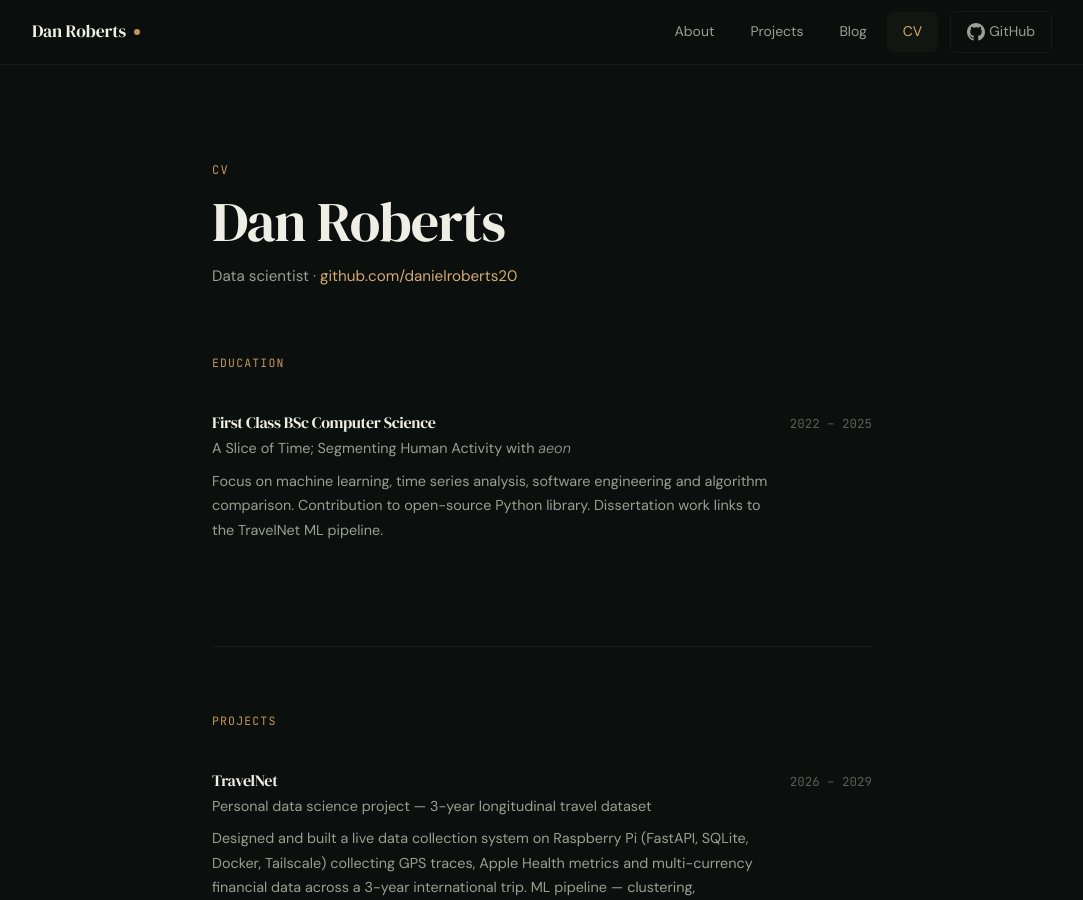
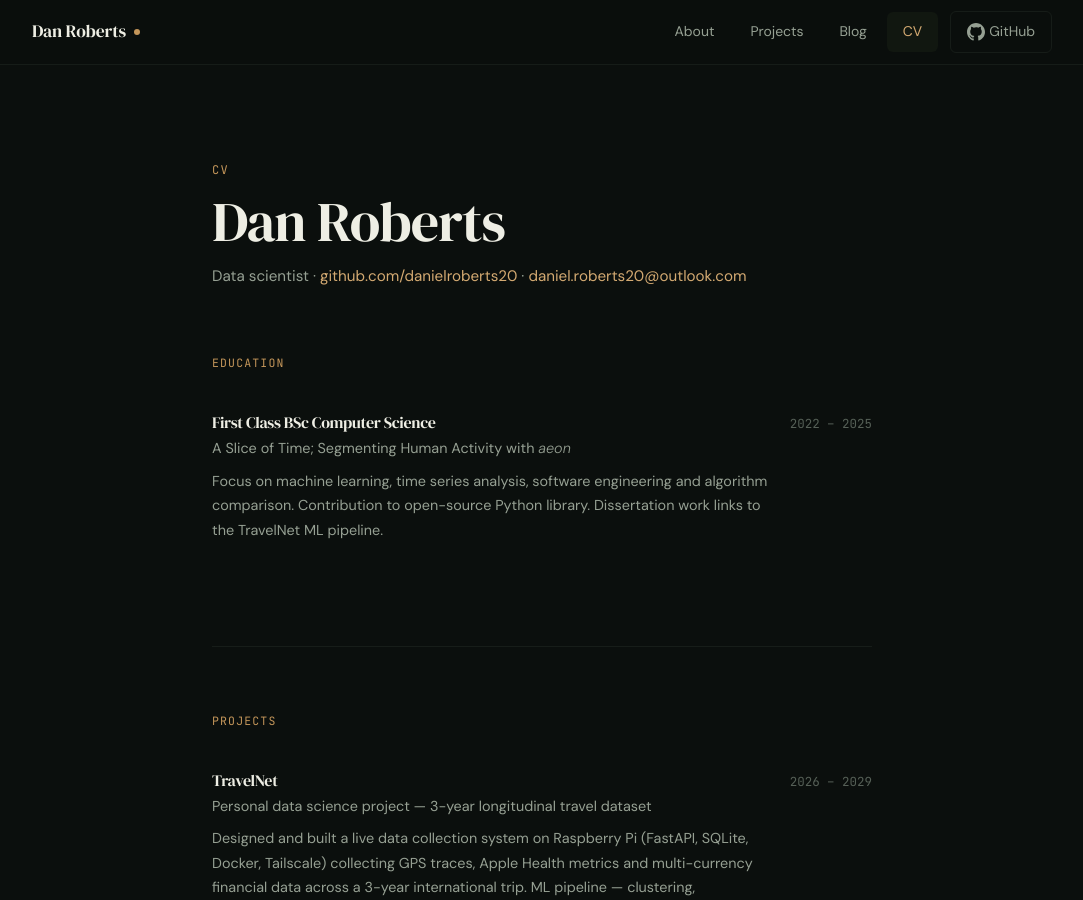
Before and after one commit to danielroberts20/danielroberts20.github.io, a Jekyll site: the page built from cv.md, in a window 1280 px wide and 900 px high. Shown: the whole window, without its empty margins (98-1181 px from the left). Built offline with Jekyll 4.4.1, drawn with Linux system fonts in a browser that asks for light colours.

Commit message:
Updated contact information

```diff
--- a/_includes/footer.html
+++ b/_includes/footer.html
@@ -5,8 +5,13 @@
       <p class="footer-tagline">Data scientist in transit — building TravelNet from the road.</p>
     </div>
     <div class="footer-links">
-      <a href="https://github.com/{{ site.github_username }}" target="_blank" rel="noopener">GitHub</a>
       <a href="{{ '/blog/' | relative_url }}">Blog</a>
+      <a href="https://github.com/{{ site.github_username }}" target="_blank" rel="noopener"aria-label="GitHub">
+        <i class="fa-brands fa-github"></i>
+      </a>
+      <a href="https://www.linkedin.com/in/daniel-roberts-69b55b240/" target="_blank" rel="noopener" aria-label="LinkedIn">
+        <i class="fa-brands fa-linkedin"></i>
+      </a>
       <a href="{{ '/cv/' | relative_url }}">CV</a>
     </div>
     <div class="footer-right">
--- a/_layouts/base.html
+++ b/_layouts/base.html
@@ -13,6 +13,7 @@
 
   <!-- Styles -->
   <link rel="stylesheet" href="{{ '/assets/css/main.css' | relative_url }}">
+  <link rel="stylesheet" href="https://cdnjs.cloudflare.com/ajax/libs/font-awesome/6.5.0/css/all.min.css">
 
   {% seo %}
   {% feed_meta %}
--- a/cv.md
+++ b/cv.md
@@ -9,7 +9,7 @@
     <div>
       <span style="font-family: var(--font-mono); font-size: 0.75rem; color: var(--accent); text-transform: uppercase; letter-spacing: 0.1em; display:block; margin-bottom: var(--space-sm);">CV</span>
       <h1 style="margin-bottom: var(--space-sm);">Dan Roberts</h1>
-      <p style="font-size: 0.95rem;">Data scientist · <a href="https://github.com/danielroberts20" style="color: var(--accent-bright);">github.com/danielroberts20</a></p>
+      <p style="font-size: 0.95rem;">Data scientist · <a href="https://github.com/danielroberts20" style="color: var(--accent-bright);">github.com/danielroberts20</a> · <a href="https://github.com/danielroberts20" style="color: var(--accent-bright);">daniel.roberts20@outlook.com</a></p>
     </div>
     <!-- Uncomment when you have a PDF CV ready:
     <a href="/assets/files/dan-roberts-cv.pdf" class="btn btn--primary" download>↓ Download PDF</a>
```
Also changed, not shown: 1 other file.
